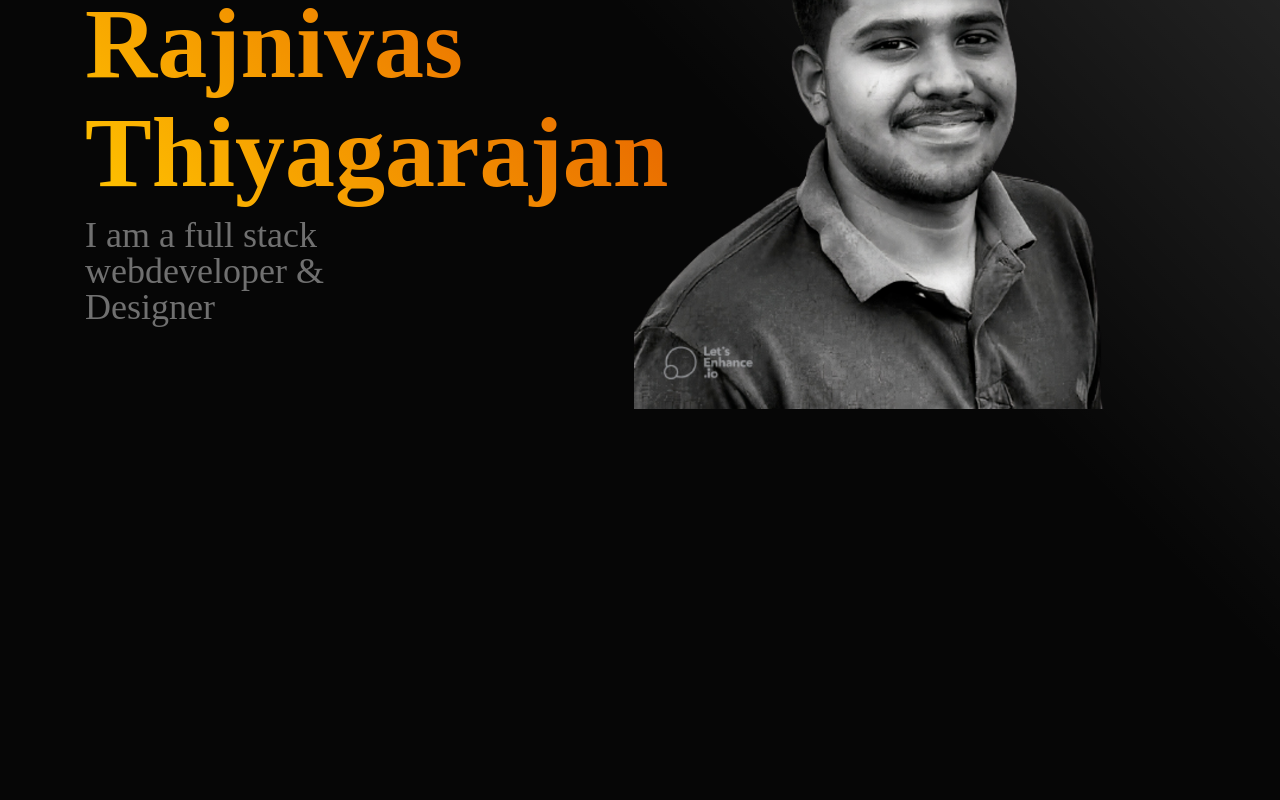
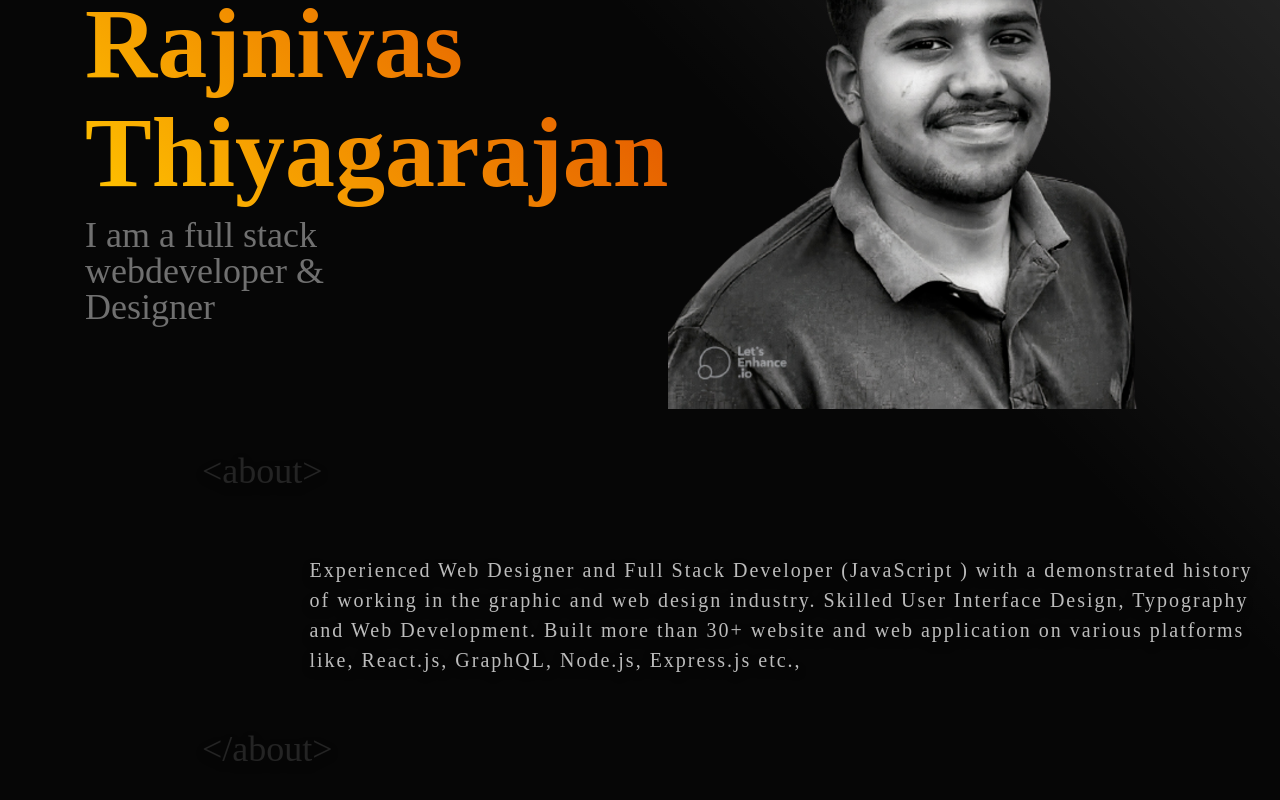
Before and after one commit to Rajnivas13/Personal_portfolio, a React (Create React App) app: page / in a window 1280 px wide. Shown: the part 208-1008 px from the top of the page. Built offline with nearby package versions, Linux system fonts and the light colour scheme.

Commit message:
Updated the About component

```diff
--- a/src/App.css
+++ b/src/App.css
@@ -2,7 +2,7 @@
   text-align: center;
 }
 
-#Intro{
+#Intro {
   position: absolute;
   width: 1920px;
   height: 1080px;
@@ -11,31 +11,67 @@
   background: linear-gradient(45deg, rgba(255, 255, 255, 0) 60%, rgba(255, 255, 255, 0.2) 100%), linear-gradient(90deg, rgba(255, 255, 255, 0) 0%, rgba(255, 255, 255, 0.1) 0.05%, rgba(255, 255, 255, 0) 0.05%, rgba(255, 255, 255, 0) 9.38%);
 }
 
-#Main{
+#Main {
   position: absolute;
-  width: 1110px;
-  height: 1080px;
+  width: auto;
+  height: auto;
   left: 405px;
   top: 0px;
 }
 
-#photo{
-  position: absolute;
-  width: 594px;
+/* #photo{
+  position: relative;
+  width: auto;
   height: 942px;
   left: 549.2px;
   top: 0px;
+} */
+
+#content {
+  position: relative;
+  width: auto;
+  height: auto;
+  left: 0px;
+  top: 60px;
+  display: flex;
+  flex-direction: row !important;
+  justify-content: left;
+  flex-flow: wrap;
 }
 
-#content{
-  position: absolute;
-  width: 699.2px;
-  height: 478px;
-  left: 0px;
-  top: 60px;
+@media screen and (min-width: 480px) and (max-width: 768px) {
+  #content>* {
+    align-items: flex-start;
+    margin-top: 100px;
+  }
 }
 
-#text{
+/* @media screen and (max-width >= 1200px) {
+  #content{
+    flex-direction: row ;
+  }
+  #photo{
+    width: 40%;
+  }
+
+} */
+
+/* @media screen and (max-width <= 600px) {
+  #content{
+    flex-direction: column;
+  }
+  #photo{
+    width: 30%;
+    justify-content: center;
+
+  }
+  #content-text h1{
+    font-size:60px;
+  }
+
+} */
+
+#text {
   position: relative;
   width: 109px;
   height: 36px;
@@ -55,30 +91,30 @@
   color: #707070;
 }
 
-#name{
+#name {
   font-size: 200px;
   font-weight: 700;
   color: #ffc400;
   line-height: .8;
   margin-bottom: 10px;
-  background: linear-gradient(45deg,#ffc400,#e04700);
+  background: linear-gradient(45deg, #ffc400, #e04700);
   -webkit-background-clip: text;
   background-clip: text;
   -webkit-text-fill-color: transparent;
 }
 
-#content-text h1{
+#content-text h1 {
   font-size: 100px;
   font-weight: 700;
   color: #ffc400;
   line-height: 1.09;
   margin-bottom: 10px;
-    background: linear-gradient(45deg,#ffc400,#e04700);
+  background: linear-gradient(45deg, #ffc400, #e04700);
   -webkit-background-clip: text;
   background-clip: text;
   -webkit-text-fill-color: transparent;
   margin-top: 1px;
-    top:20x;
+  top: 20x;
   position: relative;
 }
 
@@ -89,7 +125,90 @@
   position: relative;
 }
 
-#content-text{
-  top:100px;
+#content-text {
+  top: 100px;
   position: relative;
 }
+
+#About {
+  position: absolute;
+  width: 1110px;
+  height: 388px;
+  left: 202px;
+  top: 650px;
+
+  filter: drop-shadow(0px 4px 4px rgba(0, 0, 0, 0.25));
+}
+
+#slash-about {
+  position: absolute;
+  width: 1110px;
+  height: 54px;
+  left: 0px;
+  top: 280px;
+}
+
+#slash-about1 {
+  position: absolute;
+  width: 134.4px;
+  height: 46px;
+  left: 0px;
+  top: 6px;
+
+  font-family: 'Lora';
+  font-style: normal;
+  font-weight: 400;
+  font-size: 36px;
+  line-height: 54px;
+  /* or 150% */
+
+  display: flex;
+  align-items: center;
+
+  color: #242424;
+}
+
+#slash-about>* {
+
+
+  position: absolute;
+  width: 157.65px;
+  height: 46px;
+  left: 0px;
+  top: 4px;
+
+  font-family: 'Lora';
+  font-style: normal;
+  font-weight: 400;
+  font-size: 36px;
+  line-height: 54px;
+  /* or 150% */
+
+  display: flex;
+  align-items: center;
+
+  color: #242424;
+}
+
+
+#about-experience {
+  position: absolute;
+  width: 967.33px;
+  height: 115px;
+  left: 107.48px;
+  top: 115px;
+
+  font-family: 'Lora';
+  font-style: normal;
+  font-weight: 400;
+  font-size: 20px;
+  line-height: 30px;
+  /* or 150% */
+
+  display: flex;
+  align-items: center;
+  letter-spacing: 2px;
+
+  color: #BCBCBC;
+
+}
--- a/src/App.js
+++ b/src/App.js
@@ -1,9 +1,15 @@
 import './App.css';
 import './components/Intro'
 import Intro from './components/Intro';
+import About from './components/About';
+
 function App() {
   return (
-    <Intro/>
+    <>
+      <Intro/>
+      <About/>
+    </>
+
   );
 }
 
--- /dev/null
+++ b/src/components/About.jsx
@@ -0,0 +1,16 @@
+import React from "react";
+// import ReactDOM from 'react-dom/client';
+
+export default function About(){
+    return(
+        <div id="About" >
+            <div id='slash-about'>
+                <text> &lt;/about&gt; </text>
+            </div>
+            <text id ="about-experience">Experienced Web Designer and Full Stack Developer (JavaScript ) with a demonstrated history of working in the graphic and web design industry. Skilled User Interface Design, Typography and Web Development. Built more than 30+ website and web application on various platforms like, React.js, GraphQL, Node.js, Express.js etc.,</text>
+            <div id='slash-about1'>
+                <text> &lt;about&gt; </text>
+            </div>
+        </div>
+    )
+}
--- a/src/components/Intro.jsx
+++ b/src/components/Intro.jsx
@@ -8,17 +8,14 @@ export default function Intro(){
                 <div id="content">
                     <div id="content-text">
                         <span>Hi I'm</span>
-                        <h1>Rajnivas Thiyagarajan</h1>
-
+                        <h1>Rajnivas<br></br> Thiyagarajan</h1>
                         <span>I am a full stack<br></br>webdeveloper &<br></br>Designer</span>
                     </div>
                     <div id="photo">
                         <img src={process.env.PUBLIC_URL + "/Images/Rajnivas_photo.png" }  alt="Rajnivas.png"/>
                     </div>
                 </div>
-
             </div>
-
         </div>
     )
 }
```
Lines whose indentation alone changed are shown as unchanged.
